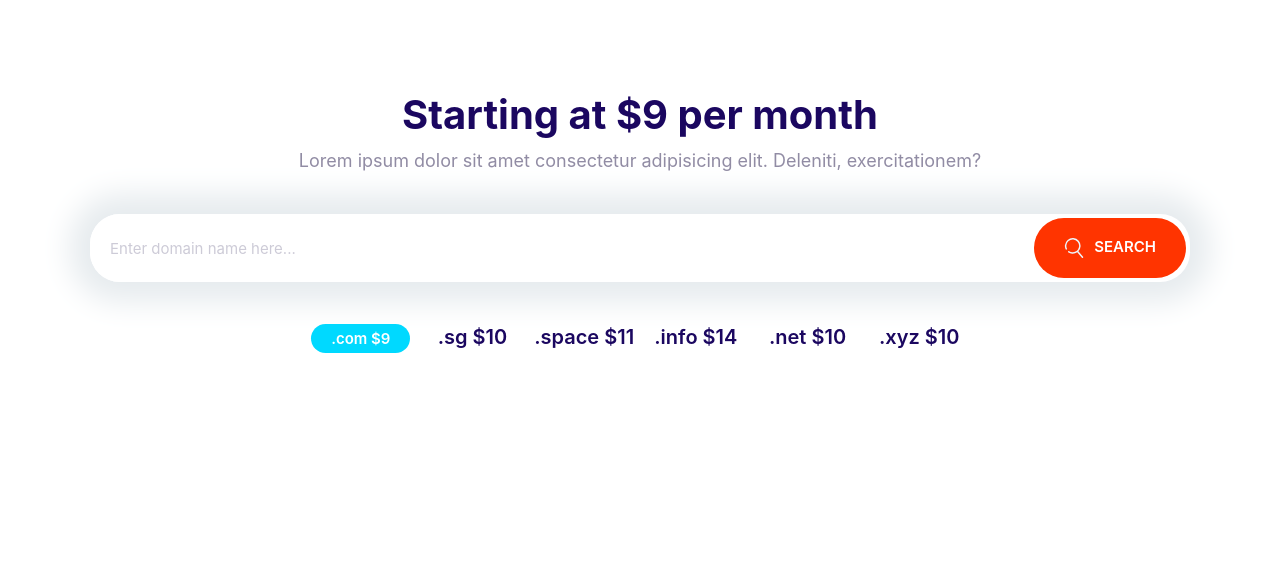
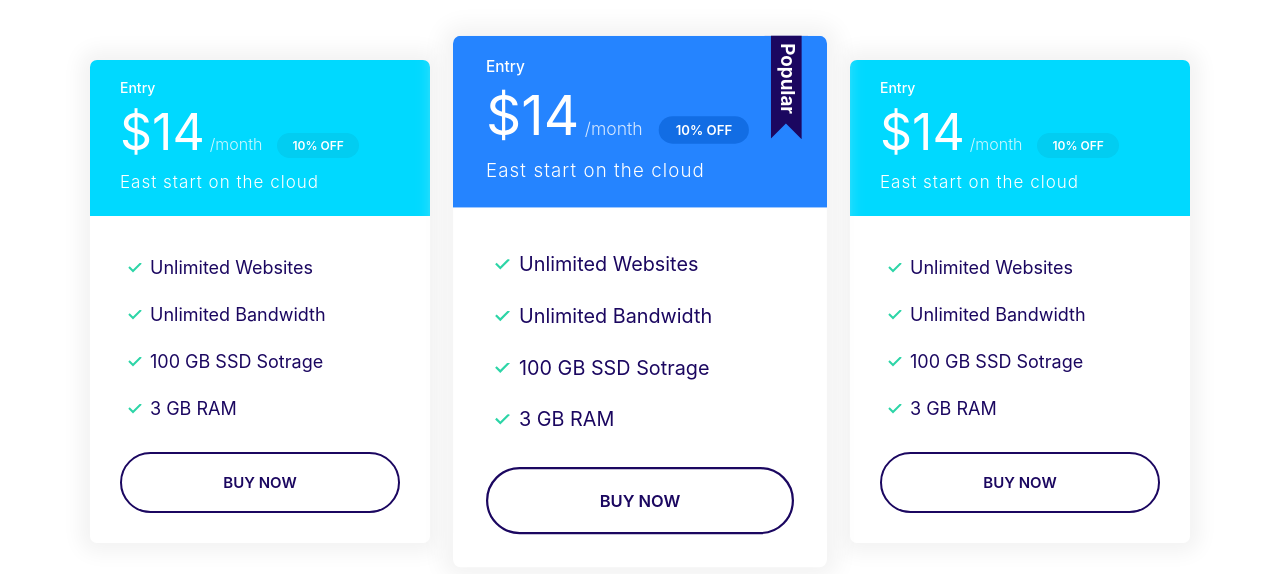
Before and after one commit to 24JohnWoo/ADASTRA, a plain HTML site: page index.html in a window 1280 px wide. Drawn offline with Linux system fonts and the light colour scheme.

Commit message:
Defining the block-plan componenet.

```diff
--- a/css/styles.css
+++ b/css/styles.css
@@ -324,6 +324,9 @@
     color: #fff;
   }
 
+  .card--primary .badge--primary {
+    background-color: #126de4;
+  }
   .card--secondary .badge--secondary {
     background: #02cdf1;
   }
@@ -358,6 +361,9 @@
     margin-bottom: 2rem;
   }
 
+  .plan--popular {
+    transform: scale(1.1);
+  }
   .plan--popular .card__header {
     position: relative;
   }
@@ -370,7 +376,17 @@
     top: -6px;
     right: 5%;
   }
+  .plan {
+    transition: transform 0.2s ease-out;
+  }
 
+  .plan:hover {
+     transform: scale(1.05);
+  }
+
+  .plan--popular:hover {
+    transform: scale(1.05);
+ }
   @media screen and (min-width: 1024px) {
     .plan__name {
       font-size: 1.4rem;
@@ -720,3 +736,14 @@
 
   }
 }
+
+/* Plans Block */
+
+.block-plans .grid {
+  gap: 8rem 4rem;
+}
+
+.block-plans .card {
+  max-width: 500px;
+  margin: 0 auto;
+}
--- a/index.html
+++ b/index.html
@@ -10,34 +10,69 @@
     <title>Document</title>
   </head>
   <body>
-    <section class="block container block-domain">
-      <header class="block__header">
-        <h2>Starting at $9 per month</h2>
-        <p>
-          Lorem ipsum dolor sit amet consectetur adipisicing elit. Deleniti,
-          exercitationem?
-        </p>
-      </header>
-      <div class="input-group">
-        <input
-          type="text"
-          class="input"
-          placeholder="Enter domain name here..."
-        />
-        <button class="btn btn--accent">
-          <svg class="icon icon--white">
-            <use xlink:href="images/sprite.svg#search"></use></svg
-          >Search
-        </button>
+    <section class="block container block-plans">
+      <div class="grid grid--1x3">
+        <div class="plan">
+          <div class="card card--secondary">
+            <header class="card__header">
+              <h3 class="plan__name">Entry</h3>
+              <span class="plan__price">$14</span>
+              <span class="plan__billing-cycle">/month</span>
+              <span class="badge badge--secondary badge--small">10% OFF</span>
+              <span class="plan__description">East start on the cloud</span>
+            </header>
+            <div class="card__body">
+              <ul class="list list--tick">
+                <li class="list__item">Unlimited Websites</li>
+                <li class="list__item">Unlimited Bandwidth</li>
+                <li class="list__item">100 GB SSD Sotrage</li>
+                <li class="list__item">3 GB RAM</li>
+              </ul>
+              <button class="btn btn--outline btn--block">Buy Now</button>
+            </div>
+          </div>
+        </div>
+        <div class="plan plan--popular">
+          <div class="card card--primary">
+            <header class="card__header">
+              <h3 class="plan__name">Entry</h3>
+              <span class="plan__price">$14</span>
+              <span class="plan__billing-cycle">/month</span>
+              <span class="badge badge--primary badge--small">10% OFF</span>
+              <span class="plan__description">East start on the cloud</span>
+            </header>
+            <div class="card__body">
+              <ul class="list list--tick">
+                <li class="list__item">Unlimited Websites</li>
+                <li class="list__item">Unlimited Bandwidth</li>
+                <li class="list__item">100 GB SSD Sotrage</li>
+                <li class="list__item">3 GB RAM</li>
+              </ul>
+              <button class="btn btn--outline btn--block">Buy Now</button>
+            </div>
+          </div>
+        </div>
+        <div class="plan">
+          <div class="card card--secondary">
+            <header class="card__header">
+              <h3 class="plan__name">Entry</h3>
+              <span class="plan__price">$14</span>
+              <span class="plan__billing-cycle">/month</span>
+              <span class="badge badge--secondary badge--small">10% OFF</span>
+              <span class="plan__description">East start on the cloud</span>
+            </header>
+            <div class="card__body">
+              <ul class="list list--tick">
+                <li class="list__item">Unlimited Websites</li>
+                <li class="list__item">Unlimited Bandwidth</li>
+                <li class="list__item">100 GB SSD Sotrage</li>
+                <li class="list__item">3 GB RAM</li>
+              </ul>
+              <button class="btn btn--outline btn--block">Buy Now</button>
+            </div>
+          </div>
+        </div>
       </div>
-      <ul class="list block-domain__prices">
-        <li><span class="badge badge--secondary">.com $9</span></li>
-        <li>.sg $10</li>
-        <li>.space $11</li>
-        <li>.info $14</li>
-        <li>.net $10</li>
-        <li>.xyz $10</li>
-      </ul>
     </section>
   </body>
 </html>
```
Also changed, not shown: components/block-plans.html (added, +64 -0 lines).
